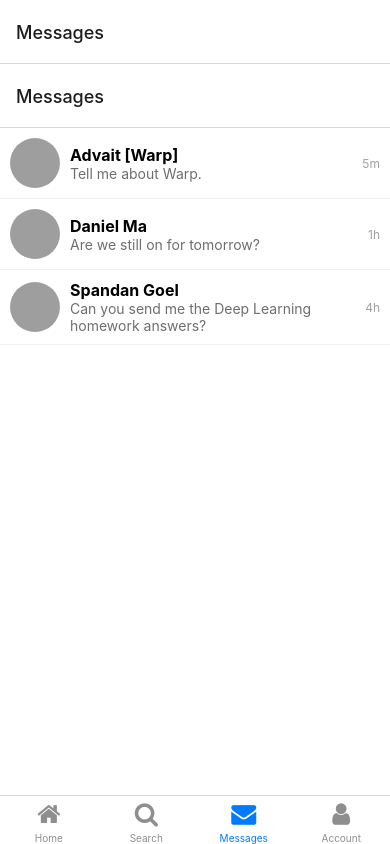
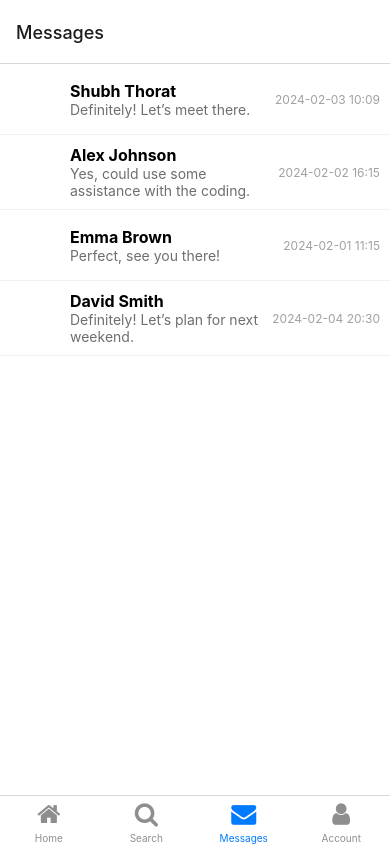
Before and after one commit to DavidSMazur/renfy, a React Native app in the folder frontend/: screen /Messages in a window 390 px wide. Built offline with nearby package versions, Linux system fonts and the light colour scheme; grey boxes are pictures that could not be loaded.

Commit message:
Added Prototype MessageDetailScreen.js and MessagesScreen.js Functionality

```diff
--- a/frontend/App.js
+++ b/frontend/App.js
@@ -7,7 +7,6 @@ import MessagesScreen from './screens/MessagesScreen';
 import AccountScreen from './screens/AccountScreen';
 import Icon from 'react-native-vector-icons/FontAwesome';
 import MessageStack from './screens/MessageStack';
-
 
 const Tab = createBottomTabNavigator();
 
@@ -40,6 +39,7 @@ export default function App() {
                         tabBarIcon: ({ color, size }) => (
                             <Icon name="envelope" color={color} size={size} />
                         ),
+                        headerShown: false, // Hide the header for the Messages tab
                     }}
                 />
                 <Tab.Screen
--- a/frontend/screens/Content.js
+++ b/frontend/screens/Content.js
@@ -591,21 +591,44 @@ const locationData = [
     'Ted Turner Sailing Pavilion',
     'Center for Lacrosse and Soccer',]
 
-const texts = [
+export const texts = [
     {
         name: "Shubh Thorat",
-        toTexts: [
-            'Olney-Margolies Athletic Center',
-            'Pizzitola Sports Center',
-            'Ted Turner Sailing Pavilion',
-            'Center for Lacrosse and Soccer',],
-        fromTexts: [
-            'Olney-Margolies Athletic Center',
-            'Pizzitola Sports Center',
-            'Ted Turner Sailing Pavilion',
-            'Center for Lacrosse and Soccer',]
+        texts: [
+            { from: true, text: 'Pizzitola Sports Center', datetime: '2024-02-03 10:00' },
+            { from: false, text: 'Are you going to the game tonight?', datetime: '2024-02-03 10:05' },
+            { from: true, text: 'Yes, I am. Are you coming too?', datetime: '2024-02-03 10:07' },
+            { from: false, text: 'Definitely! Let’s meet there.', datetime: '2024-02-03 10:09' },
+        ],
     },
-]
+    {
+        name: "Alex Johnson",
+        texts: [
+            { from: true, text: 'Have you finished the project?', datetime: '2024-02-02 15:30' },
+            { from: false, text: 'Not yet, still working on the last part.', datetime: '2024-02-02 15:45' },
+            { from: true, text: 'Need any help?', datetime: '2024-02-02 16:00' },
+            { from: false, text: 'Yes, could use some assistance with the coding.', datetime: '2024-02-02 16:15' },
+        ],
+    },
+    {
+        name: "Emma Brown",
+        texts: [
+            { from: false, text: 'Lunch at the new Italian restaurant?', datetime: '2024-02-01 11:00' },
+            { from: true, text: 'Sounds great! What time?', datetime: '2024-02-01 11:05' },
+            { from: false, text: 'How about 1 PM?', datetime: '2024-02-01 11:10' },
+            { from: true, text: 'Perfect, see you there!', datetime: '2024-02-01 11:15' },
+        ],
+    },
+    {
+        name: "David Smith",
+        texts: [
+            { from: true, text: 'Basketball game this weekend?', datetime: '2024-02-04 20:00' },
+            { from: false, text: 'Can’t make it this time, got family plans.', datetime: '2024-02-04 20:10' },
+            { from: true, text: 'No problem, next time then.', datetime: '2024-02-04 20:20' },
+            { from: false, text: 'Definitely! Let’s plan for next weekend.', datetime: '2024-02-04 20:30' },
+        ],
+    },
+];
 
 export {
     data,
--- a/frontend/screens/MessageDetailScreen.js
+++ b/frontend/screens/MessageDetailScreen.js
@@ -1,24 +1,150 @@
-import React from 'react';
-import { View, Text, StyleSheet } from 'react-native';
+import React, { useState, useRef, useEffect } from 'react';
+import { View, Text, FlatList, TextInput, TouchableOpacity, StyleSheet, KeyboardAvoidingView, Platform, Keyboard } from 'react-native';
+import Icon from 'react-native-vector-icons/FontAwesome';
 
 const MessageDetailScreen = ({ route }) => {
   const { name } = route.params;
+  const [texts, setTexts] = useState(route.params.texts);
+  const [newMessage, setNewMessage] = useState('');
+  const flatListRef = useRef(null);
+
+  useEffect(() => {
+    // Scroll to bottom whenever texts update
+    flatListRef.current?.scrollToEnd({ animated: true });
+  }, [texts]);
+
+  const sendMessage = () => {
+    if (newMessage.trim()) {
+      const newMsg = { from: true, text: newMessage, datetime: new Date().toLocaleString() };
+      setTexts([newMsg, ...texts]);
+      setNewMessage('');
+      Keyboard.dismiss(); // Dismiss the keyboard after sending a message
+    }
+  };
+
+  const renderMessageItem = ({ item }) => (
+      <View style={item.from ? styles.sentMessage : styles.receivedMessage}>
+        <Text style={styles.messageText}>{item.text}</Text>
+        <Text style={styles.messageDateTime}>{item.datetime}</Text>
+      </View>
+  );
+
   return (
-    <View style={styles.container}>
-      <Text style={styles.text}>Message history with {name}</Text>
-    </View>
+      <KeyboardAvoidingView
+          behavior={Platform.OS === "ios" ? "padding" : "height"}
+          style={styles.keyboardAvoidingView}
+          keyboardVerticalOffset={Platform.OS === "ios" ? 100 : 0}
+      >
+        <View style={styles.container}>
+          {/*<Text style={styles.header}>Message history with {name}</Text>*/}
+          <FlatList
+              ref={flatListRef}
+              data={texts}
+              keyExtractor={(item, index) => index.toString()}
+              renderItem={renderMessageItem}
+              inverted
+          />
+        </View>
+        <View style={styles.inputContainer}>
+          <TextInput
+              style={styles.input}
+              value={newMessage}
+              onChangeText={setNewMessage}
+              placeholder="Type a message..."
+              placeholderTextColor="#666"
+          />
+          <TouchableOpacity onPress={sendMessage} style={styles.sendButton}>
+            <Text>
+              <Icon name="paper-plane" size={20} color="#FFF" /> {/* FontAwesome paper-plane icon */}
+            </Text>
+          </TouchableOpacity>
+        </View>
+      </KeyboardAvoidingView>
   );
 };
 
 const styles = StyleSheet.create({
+  // Existing styles
+  messageText: {
+    color: '#000',
+    marginVertical: 2,
+  },
+  sentMessage: {
+    backgroundColor: '#DCF8C5', // Light green for sent messages
+    alignSelf: 'flex-end',
+    // Other existing styles for sentMessage
+    color: '#fff',
+    padding: 10,
+    borderRadius: 18,
+    maxWidth: '70%',
+    marginRight: 10,
+    marginTop: 10,
+    marginBottom: 10,
+  },
+  receivedMessage: {
+    backgroundColor: '#FFF',
+    alignSelf: 'flex-start',
+    // Other existing styles for receivedMessage
+    color: '#000',
+    padding: 10,
+    borderRadius: 18,
+    borderWidth: 1,
+    borderColor: '#e5e5ea', // Light grey border
+    maxWidth: '70%',
+    marginLeft: 10,
+  },
+  keyboardAvoidingView: {
+    flex: 1,
+  },
   container: {
     flex: 1,
+  },
+  header: {
+    fontSize: 20,
+    fontWeight: 'bold',
+    padding: 10,
+    backgroundColor: '#f0f0f0',
+  },
+  inputContainer: {
+    flexDirection: 'row',
+    padding: 10,
+    backgroundColor: '#fff',
+    alignItems: 'flex-end', // Align items to the bottom of the container
+  },
+  input: {
+    backgroundColor: '#F2F2F2',
+    borderRadius: 20,
+    paddingLeft: 15,
+    flex: 1,
+    padding: 10,
+    borderWidth: 0.9,
+    borderColor: '#e5e5ea',
+    maxHeight: 100, // Limit the max height of the input
+  },
+  sendButton: {
+    alignItems: 'center',
     justifyContent: 'center',
-    alignItems: 'center',
+    width: 40,
+    height: 40,
+    backgroundColor: '#007AFF',
+    borderRadius: 20,
+    marginLeft: 10,
   },
-  text: {
-    fontSize: 20,
+  sendButtonText: {
+    color: '#fff',
+  },
+  messageItem: {
+    padding: 5,
+    marginVertical: 10, // Increased vertical gap
+    borderRadius: 18,
+  },
+  messageDateTime: {
+    fontSize: 12,
+    color: '#a0a0a0',
+    textAlign: 'right',
+    marginTop: 2,
   },
 });
 
+
 export default MessageDetailScreen;
--- a/frontend/screens/MessagesScreen.js
+++ b/frontend/screens/MessagesScreen.js
@@ -1,52 +1,42 @@
 import React from 'react';
 import { View, Text, FlatList, TouchableOpacity, StyleSheet, Image } from 'react-native';
 import { useNavigation } from '@react-navigation/native';
+import { texts } from "./Content"; // Import the texts data
 
-
-// Example conversation data
-const conversations = [
-  {
-    id: '1',
-    name: 'Advait [Warp]',
-    avatarUri: 'https://cdn.discordapp.com/avatars/331559213551714308/e860cd0ff20111b8034e9640c39aa30b.webp?size=160',
-    // avatarUri: 'https://via.placeholder.com/50',
-    lastMessage: 'Tell me about Warp.',
-    lastMessageTime: '5m',
-  },
-  {
-    id: '2',
-    name: 'Daniel Ma',
-    avatarUri: 'https://cdn.discordapp.com/avatars/112728896868204544/292fa7337b050e390daabeffafee3a4d.webp?size=240',
-    lastMessage: 'Are we still on for tomorrow?',
-    lastMessageTime: '1h',
-  },
-  {
-    id: '3',
-    name: 'Spandan Goel',
-    avatarUri: 'https://cdn.discordapp.com/avatars/495397436278177822/1773893b508015227d9e57cfeefcd060.webp?size=240',
-    lastMessage: 'Can you send me the Deep Learning homework answers?',
-    lastMessageTime: '4h',
+const getLastMessageInfo = (messages) => {
+  if (messages && messages.length > 0) {
+    const lastMessage = messages[messages.length - 1];
+    return { text: lastMessage.text, datetime: lastMessage.datetime };
   }
-];
-
+  return { text: '', datetime: '' };
+};
 
 const MessagesScreen = () => {
   const navigation = useNavigation();
-  const renderConversationItem = ({ item }) => (
-    <TouchableOpacity style={styles.conversationItem} onPress={() => navigation.navigate('MessageDetailScreen', { name: item.name })}>
-      <Image source={{ uri: item.avatarUri }} style={styles.avatar} />
+
+  const renderConversationItem = ({ item }) => {
+    const { text, datetime } = getLastMessageInfo(item.texts);
+
+    return (
+        <TouchableOpacity
+            style={styles.conversationItem}
+            onPress={() => navigation.navigate('MessageDetailScreen', { name: item.name, texts: item.texts })}
+        >
+          {/* Placeholder for Avatar */}
+          <View style={styles.avatar} />
           <View style={styles.conversationInfo}>
             <Text style={styles.name}>{item.name}</Text>
-        <Text style={styles.lastMessage}>{item.lastMessage}</Text>
+            <Text style={styles.lastMessage}>{text}</Text>
           </View>
-      <Text style={styles.lastMessageTime}>{item.lastMessageTime}</Text>
+          <Text style={styles.lastMessageTime}>{datetime}</Text>
         </TouchableOpacity>
     );
+  };
 
   return (
       <FlatList
-      data={conversations}
-      keyExtractor={item => item.id}
+          data={texts}
+          keyExtractor={(item, index) => index.toString()}
           renderItem={renderConversationItem}
           style={styles.container}
       />
```
Lines whose indentation alone changed are shown as unchanged.
